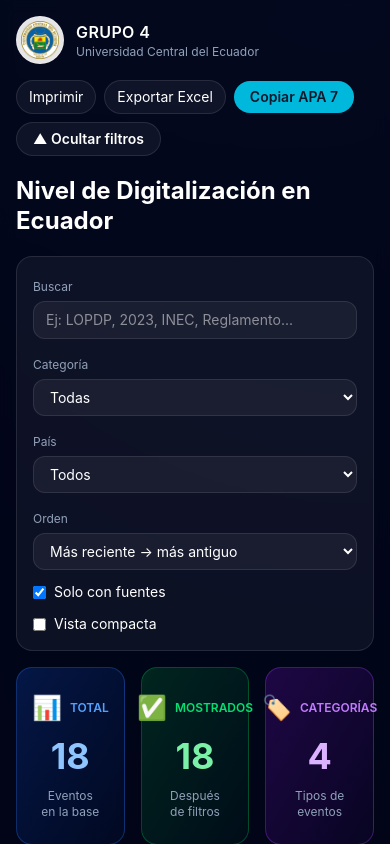
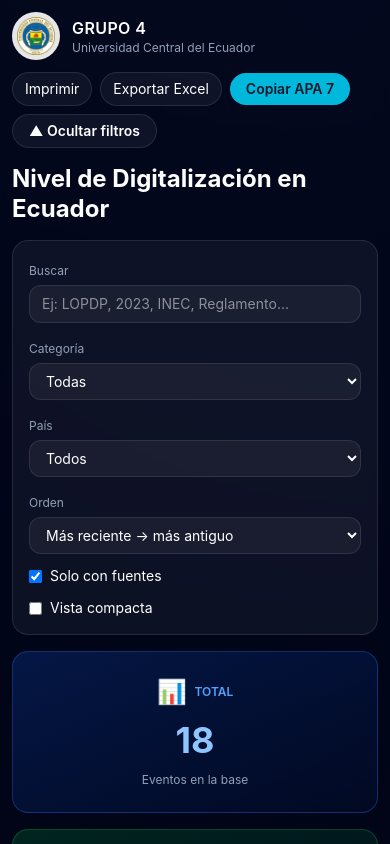
Before and after one commit to EddyFight39/Pagina-Web-Digitalizacion, a React (Vite) app: page /app in a window 390 px wide. Shown: the top 844 px of the page. Built offline with nearby package versions, Linux system fonts and the light colour scheme.

Commit message:
Improve mobile responsiveness

```diff
--- a/src/App.jsx
+++ b/src/App.jsx
@@ -1668,8 +1668,8 @@ function App() {
   return (
     <div className="min-h-screen bg-[radial-gradient(1200px_circle_at_10%_-10%,rgba(34,211,238,0.15),transparent),radial-gradient(800px_circle_at_90%_0%,rgba(99,102,241,0.12),transparent)] bg-slate-950 text-white">
       <header className="md:sticky md:top-0 z-10 border-b border-white/10 bg-slate-950/80 backdrop-blur">
-        <div className="max-w-6xl mx-auto px-4 py-4 flex flex-col gap-5">
-          <div className="flex flex-col md:flex-row md:items-center md:justify-between gap-4">
+        <div className="max-w-6xl mx-auto px-3 md:px-4 py-3 md:py-4 flex flex-col gap-4 md:gap-5">
+          <div className="flex flex-col md:flex-row md:items-center md:justify-between gap-3 md:gap-4">
             <Link
               to="/"
               className="flex items-center gap-3 hover:opacity-90 transition"
@@ -1722,10 +1722,10 @@ function App() {
 
           {!headerCollapsed && (
             <>
-              <div className="grid lg:grid-cols-[2fr_1fr] gap-4">
+              <div className="grid grid-cols-1 lg:grid-cols-[2fr_1fr] gap-4">
                 <div className="bg-white/5 border border-white/10 rounded-2xl p-4">
-                  <div className="grid md:grid-cols-3 gap-3">
-                    <div className="md:col-span-2">
+                  <div className="grid grid-cols-1 sm:grid-cols-2 md:grid-cols-3 gap-3">
+                    <div className="sm:col-span-2 md:col-span-2">
                       <label className="text-xs text-slate-400">Buscar</label>
                       <input
                         value={searchQuery}
@@ -1794,7 +1794,7 @@ function App() {
                   </div>
                 </div>
 
-                <div className="grid grid-cols-3 gap-4">
+                <div className="grid grid-cols-1 sm:grid-cols-3 gap-4">
                   <div className="bg-gradient-to-br from-blue-600/20 to-blue-600/5 border border-blue-500/30 rounded-2xl p-6 hover:border-blue-500/50 transition flex flex-col items-center text-center">
                     <div className="flex items-center justify-center gap-2 mb-3">
                       <span className="text-2xl">📊</span>
--- a/src/components/VerticalTimeline.jsx
+++ b/src/components/VerticalTimeline.jsx
@@ -23,9 +23,9 @@ export function VerticalTimeline({ events = [] }) {
   };
 
   return (
-    <div className="w-full max-w-4xl mx-auto py-8 px-4">
+    <div className="w-full max-w-4xl mx-auto py-6 sm:py-8 px-3 sm:px-4">
       {/* Controles de filtro */}
-      <div className="mb-12 flex gap-6 justify-center flex-wrap">
+      <div className="mb-6 sm:mb-12 flex gap-4 sm:gap-6 justify-center flex-wrap">
         <label className="flex items-center gap-3 cursor-pointer">
           <input
             type="checkbox"
@@ -49,7 +49,7 @@ export function VerticalTimeline({ events = [] }) {
       {/* Timeline */}
       <div className="relative">
         {/* Línea central */}
-        <div className="absolute left-1/2 transform -translate-x-1/2 w-1 h-full bg-gradient-to-b from-gray-300 via-gray-400 to-gray-300"></div>
+        <div className="hidden sm:block absolute left-1/2 transform -translate-x-1/2 w-1 h-full bg-gradient-to-b from-gray-300 via-gray-400 to-gray-300"></div>
 
         {/* Eventos */}
         <div className="space-y-12">
@@ -62,10 +62,13 @@ export function VerticalTimeline({ events = [] }) {
 
             return (
               <div key={event.id} className="relative">
-                <div className={`flex ${isLeft ? 'flex-row' : 'flex-row-reverse'}`}>
+                <div className={`flex flex-col sm:flex-row ${isLeft ? '' : 'sm:flex-row-reverse'}`}>
                   {/* Mitad izquierda o derecha con contenido */}
-                  <div className="w-1/2 px-6 py-4">
+                  <div className="w-full sm:w-1/2 px-3 sm:px-6 py-3 sm:py-4">
                     <div className={`bg-white rounded-lg shadow-lg p-5 border-l-4 ${isCanada ? 'border-green-600' : 'border-blue-600'}`}>
+                      <div className="sm:hidden text-xs text-gray-500 font-semibold mb-2">
+                        {year} · {event.pais}
+                      </div>
                       <div className="flex items-center gap-2 mb-2">
                         <span className="text-3xl">{flag}</span>
                         <span className="text-sm font-bold text-gray-600 uppercase">
@@ -110,14 +113,14 @@ export function VerticalTimeline({ events = [] }) {
                   </div>
 
                   {/* Centro: Círculo con año */}
-                  <div className="w-0 flex justify-center">
+                  <div className="hidden sm:flex w-0 justify-center">
                     <div className={`${colorClass} text-white rounded-full w-16 h-16 flex items-center justify-center font-bold text-xl shadow-lg border-4 border-white relative z-10`}>
                       {year}
                     </div>
                   </div>
 
                   {/* Mitad derecha o izquierda vacía */}
-                  <div className="w-1/2"></div>
+                  <div className="hidden sm:block w-1/2"></div>
                 </div>
               </div>
             );
--- a/src/index.css
+++ b/src/index.css
@@ -10,4 +10,9 @@ body {
   min-height: 100vh;
   background-color: #020617;
   color: #f8fafc;
+  overflow-x: hidden;
 }
+
+html {
+  overflow-x: hidden;
+}
```
